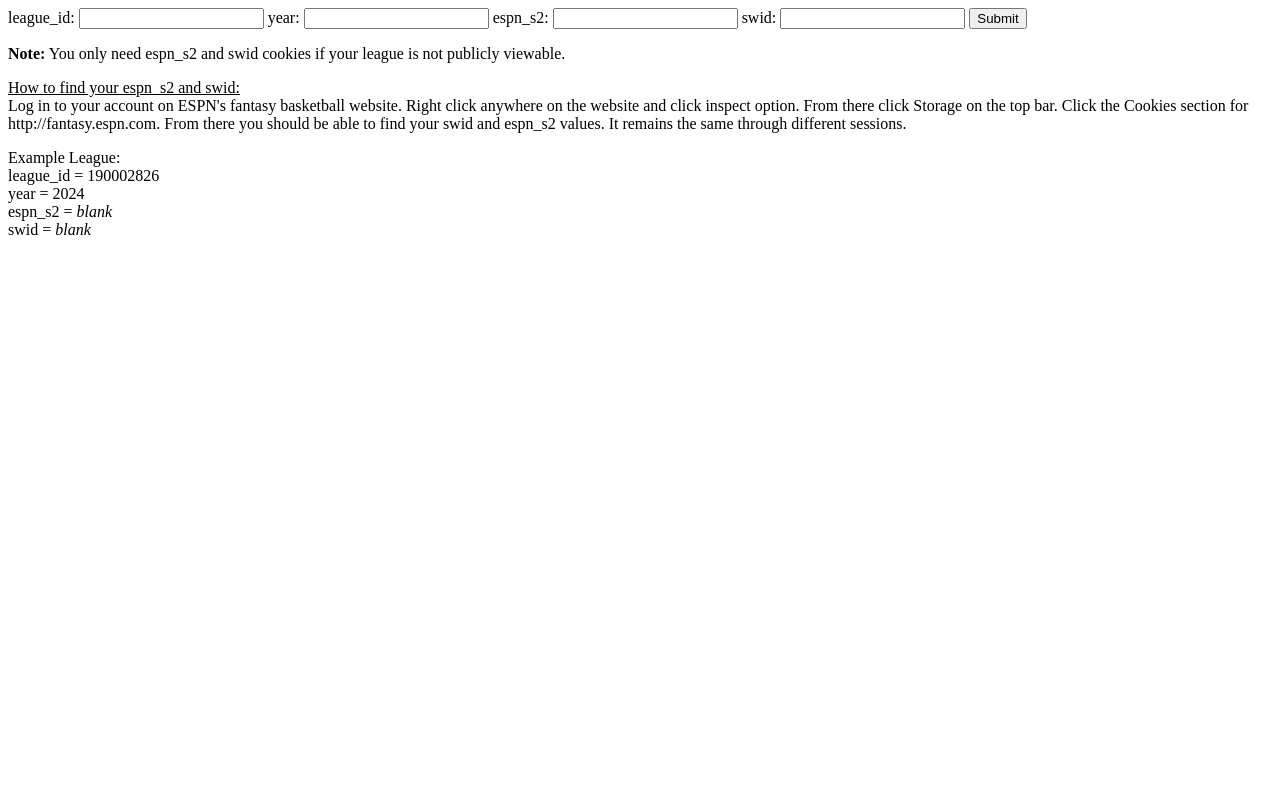
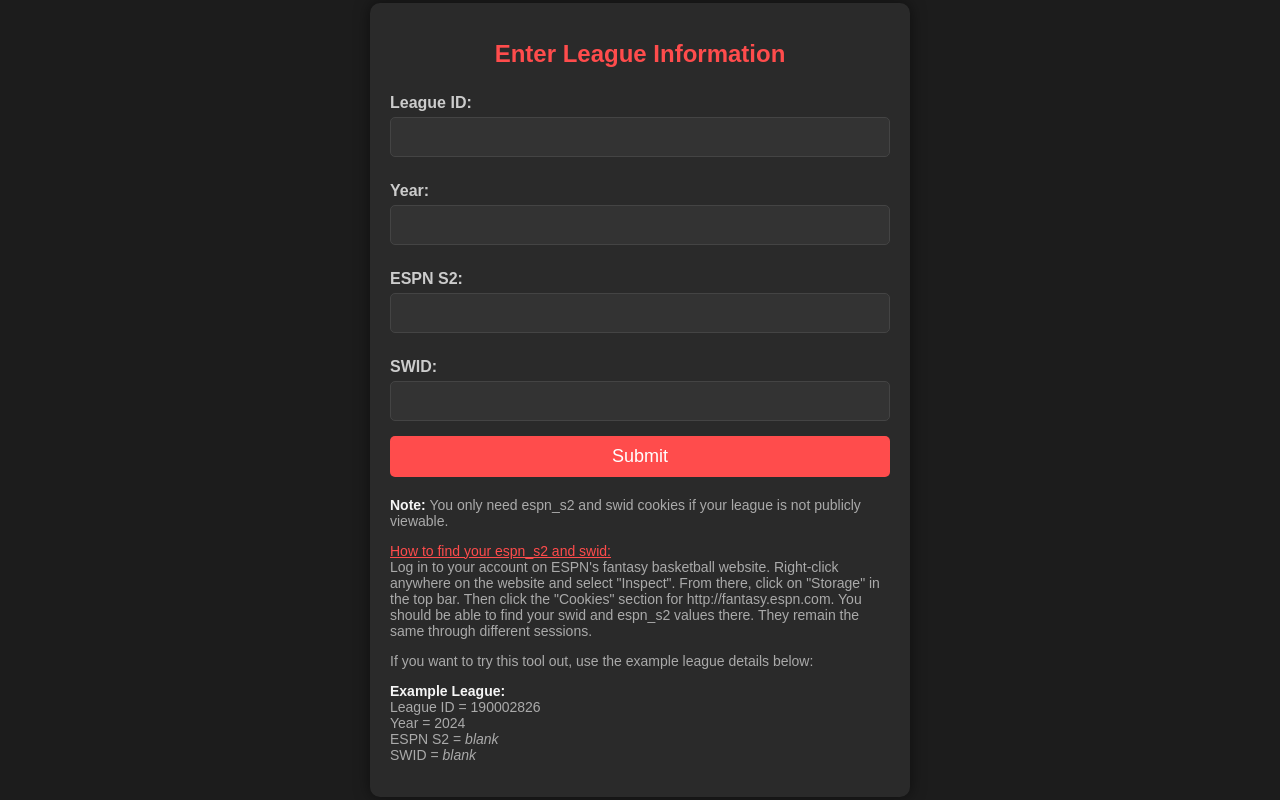
Before and after one commit to ThomasAdriaanse/Fantasy-bball-stats, a Flask app: page / in a window 1280 px wide. Run offline with Flask 3, Linux system fonts and the light colour scheme; some libraries are stand-ins or nearby versions.

Commit message:
added dockerfile, improved style of entry page

```diff
--- a/requirements.txt
+++ b/requirements.txt
@@ -1,6 +1,8 @@
 Flask
 psycopg2-binary
 python-dotenv
-pandas==2.1.1
 scipy
 espn-api
+numpy
+pandas
+datetime
--- a/templates/entry.html
+++ b/templates/entry.html
@@ -1,40 +1,136 @@
-<!-- templates/entry_page.html -->
 <!DOCTYPE html>
 <html lang="en">
+
 <head>
     <meta charset="UTF-8">
+    <meta name="viewport" content="width=device-width, initial-scale=1.0">
     <title>Enter Information</title>
+    <style>
+        body {
+            font-family: Arial, sans-serif;
+            background-color: #1c1c1c;
+            margin: 0;
+            padding: 0;
+            display: flex;
+            justify-content: center;
+            align-items: center;
+            height: 100vh;
+            color: #f5f5f5;
+        }
+
+        .container {
+            background-color: #2a2a2a;
+            padding: 20px;
+            border-radius: 10px;
+            box-shadow: 0 0 15px rgba(0, 0, 0, 0.5);
+            width: 100%;
+            max-width: 500px;
+        }
+
+        h1 {
+            text-align: center;
+            font-size: 24px;
+            color: #ff4c4c;
+        }
+
+        form {
+            display: flex;
+            flex-direction: column;
+        }
+
+        label {
+            margin-top: 10px;
+            font-weight: bold;
+            color: #cccccc;
+        }
+
+        input[type="text"] {
+            padding: 10px;
+            margin-top: 5px;
+            margin-bottom: 15px;
+            border: 1px solid #444;
+            border-radius: 5px;
+            font-size: 16px;
+            background-color: #333;
+            color: #f5f5f5;
+        }
+
+        input[type="text"]:focus {
+            border-color: #ff4c4c;
+            outline: none;
+        }
+
+        input[type="submit"] {
+            background-color: #ff4c4c;
+            color: white;
+            padding: 10px;
+            border: none;
+            border-radius: 5px;
+            cursor: pointer;
+            font-size: 18px;
+        }
+
+        input[type="submit"]:hover {
+            background-color: #e04343;
+        }
+
+        .note {
+            font-size: 14px;
+            color: #aaaaaa;
+            margin-top: 20px;
+        }
+
+        .note b {
+            color: #f5f5f5;
+        }
+
+        .note u {
+            color: #ff4c4c;
+        }
+
+        .error-message {
+            color: #ff4c4c;
+            margin-top: 15px;
+            text-align: center;
+        }
+    </style>
 </head>
+
 <body>
+    <div class="container">
+        <h1>Enter League Information</h1>
         <form action="/process" method="post">
-        <label for="league_id">league_id:</label>
-        <input type="text" id="league_id" name="league_id">
+            <label for="league_id">League ID:</label>
+            <input type="text" id="league_id" name="league_id" required>
 
-        <label for="year">year:</label>
-        <input type="text" id="year" name="year">
+            <label for="year">Year:</label>
+            <input type="text" id="year" name="year" required>
 
-        <label for="espn_s2">espn_s2:</label>
+            <label for="espn_s2">ESPN S2:</label>
             <input type="text" id="espn_s2" name="espn_s2">
 
-        <label for="swid">swid:</label>
+            <label for="swid">SWID:</label>
             <input type="text" id="swid" name="swid">
 
             <input type="submit" value="Submit">
         </form>
-    <div>
+        <div class="note">
             <p><b>Note:</b> You only need espn_s2 and swid cookies if your league is not publicly viewable.</p>
             <p><u>How to find your espn_s2 and swid:</u><br>
-            Log in to your account on ESPN's fantasy basketball website.
-            Right click anywhere on the website and click inspect option.
-            From there click Storage on the top bar. Click the Cookies section for http://fantasy.espn.com</a>.
-            From there you should be able to find your swid and espn_s2 values.
-            It remains the same through different sessions.</p>
-        <p> Example League: <br> league_id = 190002826<br> year = 2024<br> espn_s2 = <i>blank </i><br> swid = <i>blank</i></p>
+                Log in to your account on ESPN's fantasy basketball website. Right-click anywhere on the website and select
+                "Inspect". From there, click on "Storage" in the top bar. Then click the "Cookies" section for
+                http://fantasy.espn.com. You should be able to find your swid and espn_s2 values there. They remain the
+                same through different sessions.
+            </p>
+            <p>If you want to try this tool out, use the example league details below:</p>
+            <p><b>Example League:</b><br> League ID = 190002826<br> Year = 2024<br> ESPN S2 = <i>blank</i><br> SWID = <i>blank</i></p>
         </div>
         {% if error_message %}
-    <div class="error-message" style="color: red;">
+        <div class="error-message">
             {{ error_message }}
         </div>
         {% endif %}
+    </div>
 </body>
+
 </html>
```
Also changed, not shown: 1 other file. Lines whose indentation alone changed are shown as unchanged.
